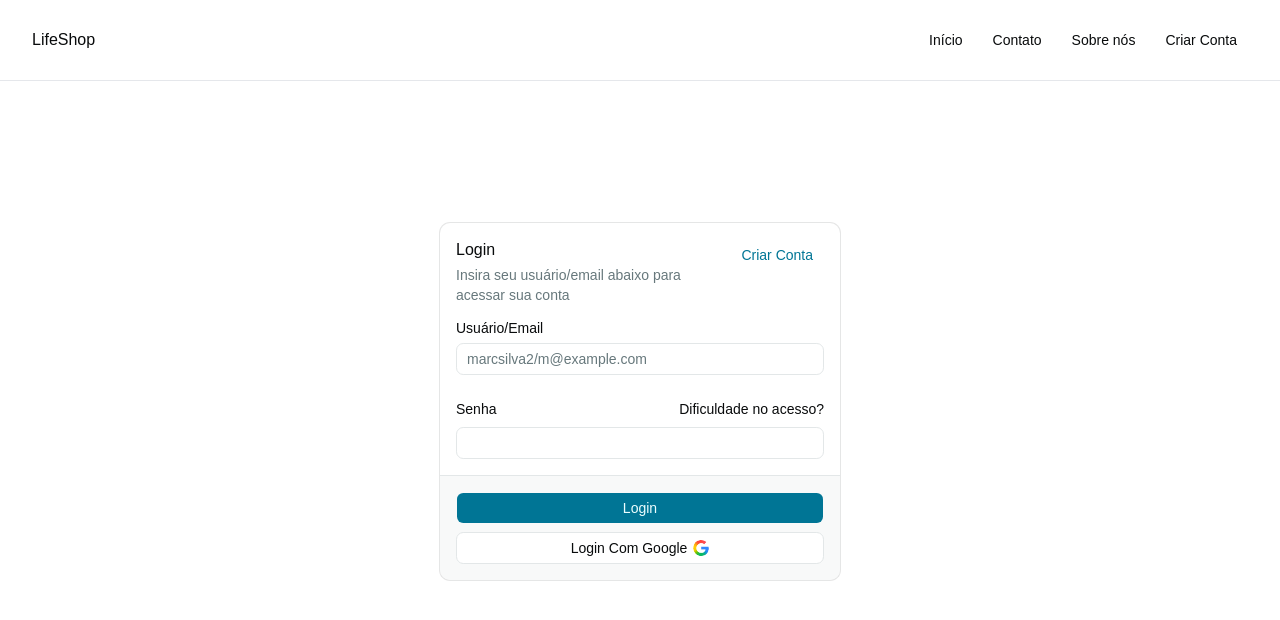
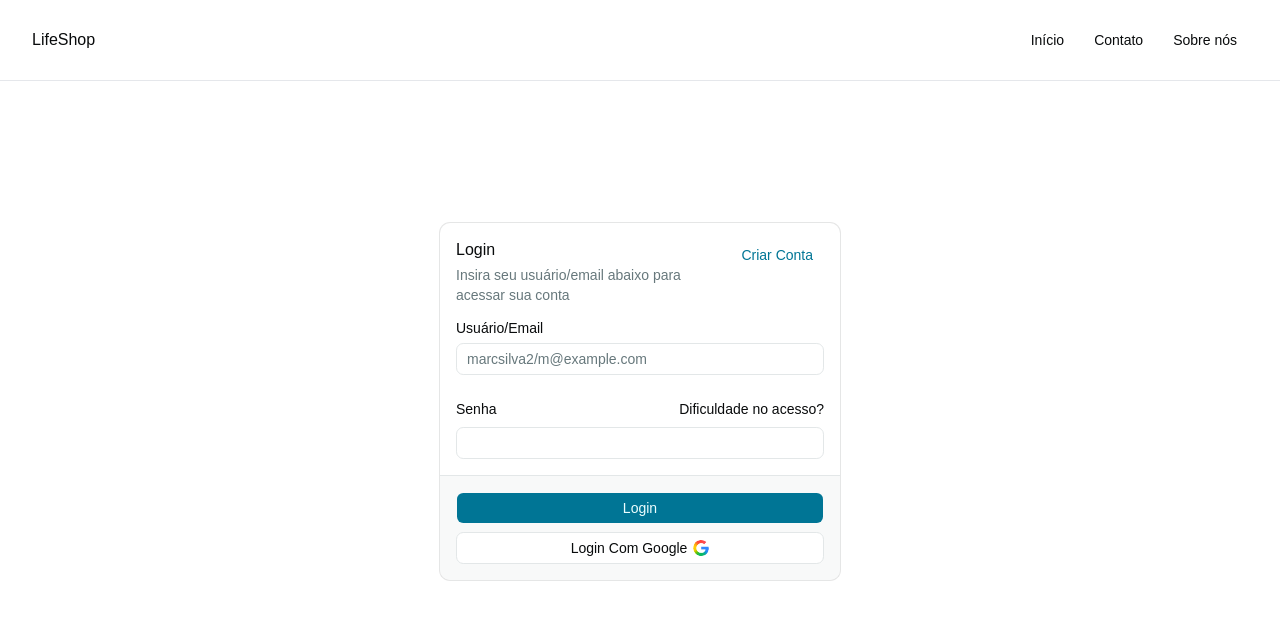
Before and after one commit to andrelsalvalaggio-ui/trabalho-react-interface, a React (Vite) app: page / in a window 1280 px wide. Shown: the top 620 px of the page. Built offline with nearby package versions, Linux system fonts and the light colour scheme.

Commit message:
fix: removido botao criar conta do header

```diff
--- a/src/components/Header.tsx
+++ b/src/components/Header.tsx
@@ -15,7 +15,6 @@ export function Header() {
 
           <Button variant="ghost">Sobre nós</Button>
 
-          <Button variant="ghost">Criar Conta</Button>
         </div>
       </div>
     </header>
```
